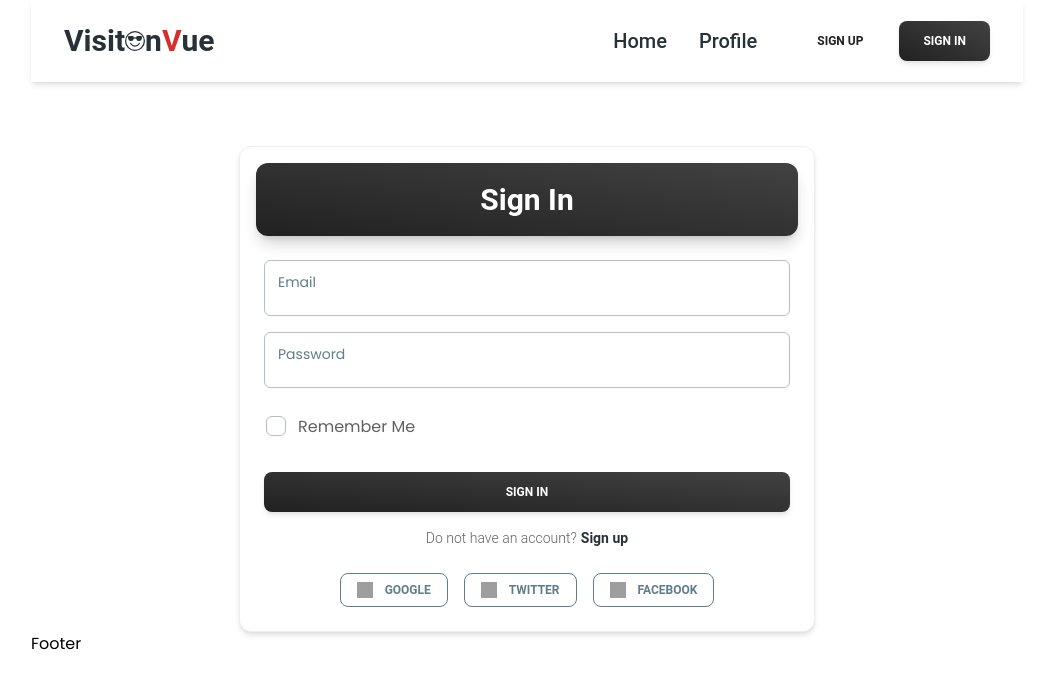
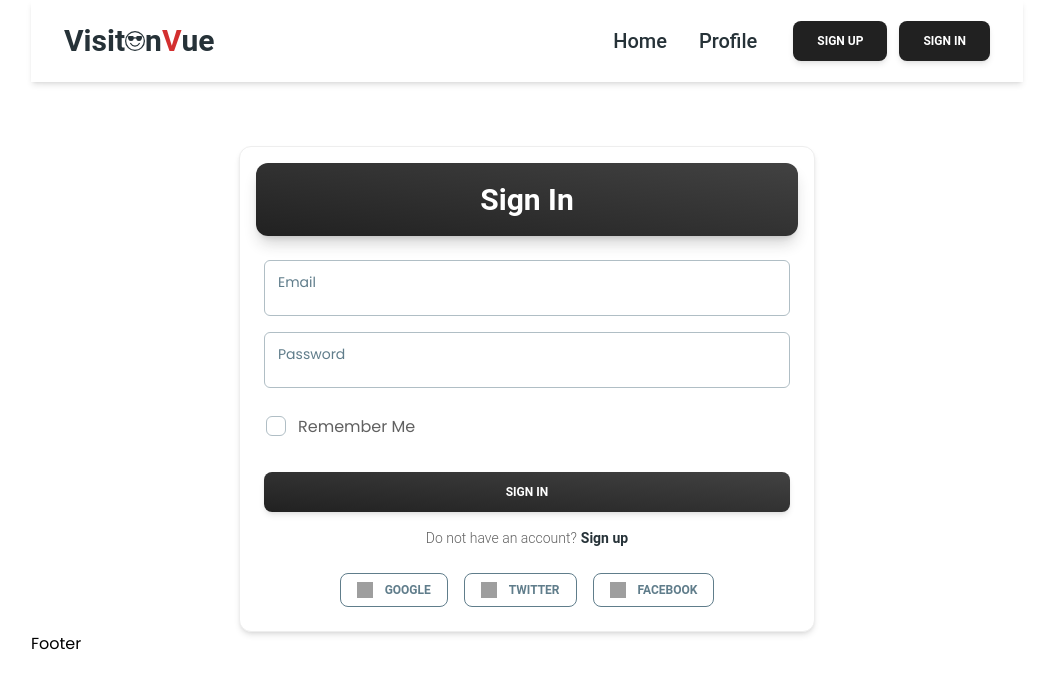
Before and after one commit to Asad9340/Vision-Vue, a React (Vite) app: page /login in a window 1280 px wide. Shown: the top 688 px of the page, without its empty margins (113-1163 px from the left). Built offline with nearby package versions, Linux system fonts and the light colour scheme; no server answers; grey boxes are pictures that could not be loaded.

Commit message:
change button style

```diff
--- a/src/Pages/Shared/Navbar/NavigationBar.jsx
+++ b/src/Pages/Shared/Navbar/NavigationBar.jsx
@@ -81,7 +81,7 @@ function NavigationBar() {
               {user ? (
                 <Button
                   onClick={handleLogOut}
-                  variant="gradient"
+                  variant="filled"
                   size="md"
                   className="inline-block"
                 >
@@ -90,7 +90,7 @@ function NavigationBar() {
               ) : (
                 <Link to="/register">
                   <Button
-                    variant="text"
+                    variant="filled"
                     size="md"
                     className="hidden lg:inline-block"
                   >
@@ -101,7 +101,7 @@ function NavigationBar() {
               {!user && (
                 <Link to="/login">
                   <Button
-                    variant="gradient"
+                    variant="filled"
                     size="md"
                     className="hidden lg:inline-block"
                   >
@@ -155,7 +155,7 @@ function NavigationBar() {
             {user ? (
               <Button
                 onClick={handleLogOut}
-                variant="gradient"
+                variant="filled"
                 size="sm"
                 className="block lg:hidden w-full"
               >
@@ -163,7 +163,12 @@ function NavigationBar() {
               </Button>
             ) : (
               <Link className="w-full" to="/register">
-                <Button fullWidth variant="text" size="sm" className="block lg:hidden">
+                <Button
+                  fullWidth
+                  variant="filled"
+                  size="sm"
+                  className="block lg:hidden"
+                >
                   <span>Sign Up</span>
                 </Button>
               </Link>
@@ -171,7 +176,7 @@ function NavigationBar() {
             {!user && (
               <Link className="w-full" to="/login">
                 <Button
-                  variant="gradient"
+                  variant="filled"
                   size="sm"
                   fullWidth
                   className="block lg:hidden"
```
